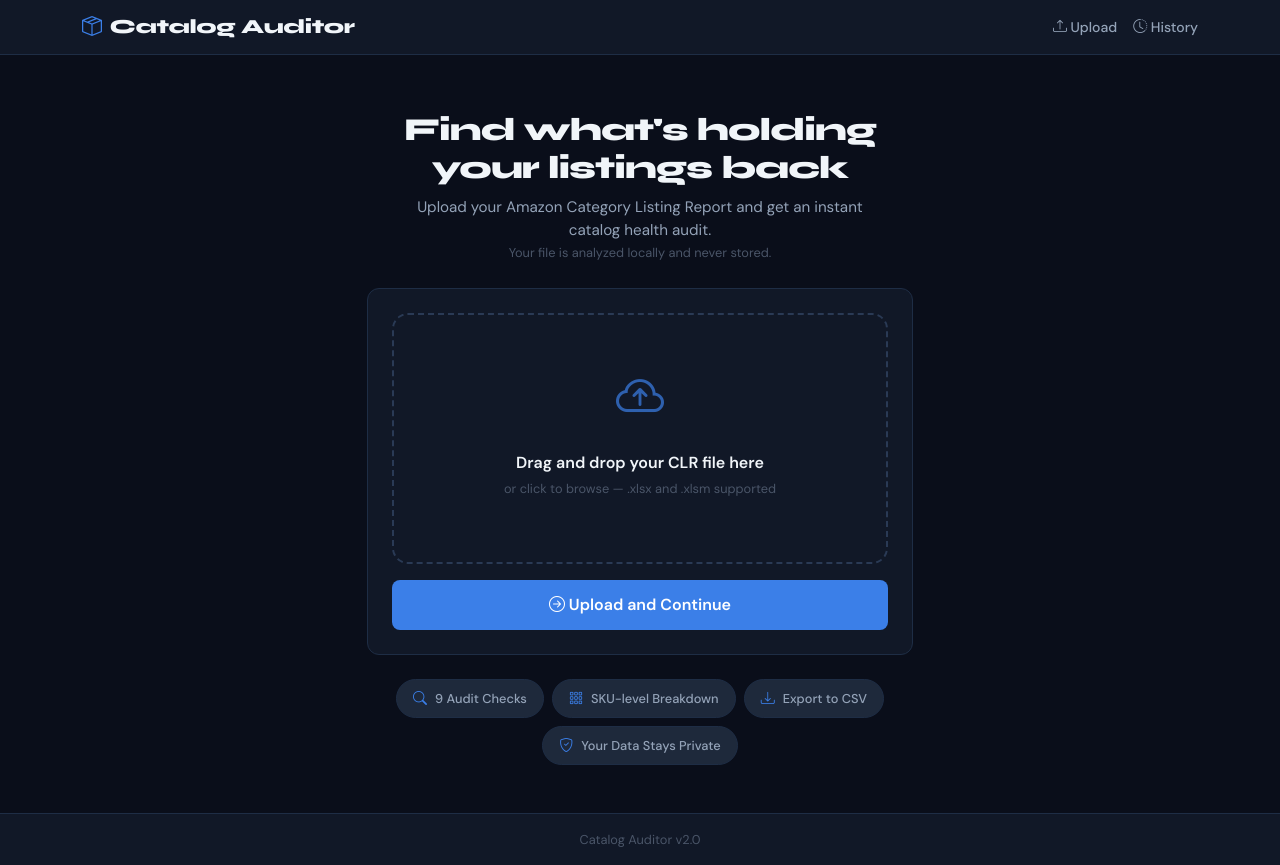
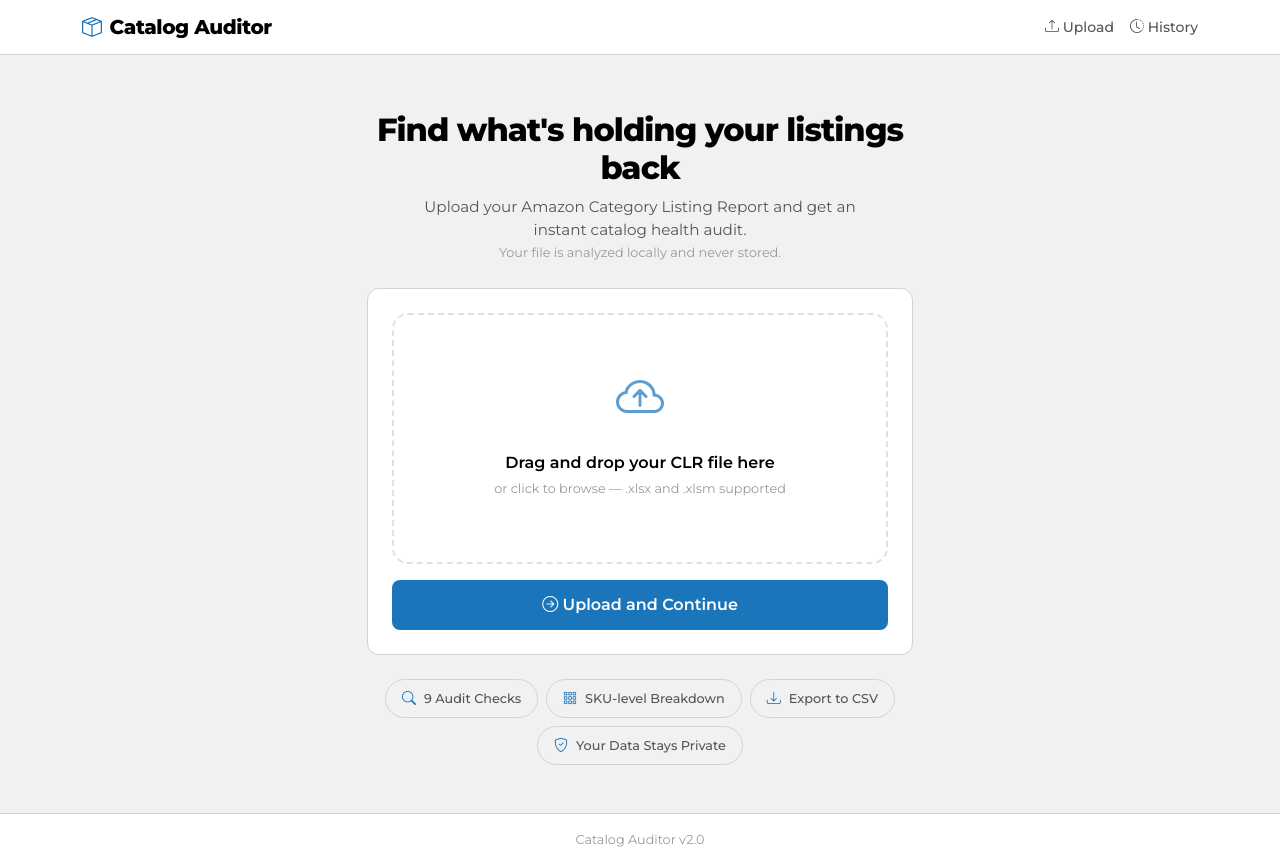
Before and after one commit to vahungc-code/amazon-catalog-auditor, a Flask app: page / in a window 1280 px wide. Run offline with Flask 3, Linux system fonts and the light colour scheme.

Commit message:
Switch to light theme with brand colors and fonts
- Background: #F1F1F2, surfaces: white, text: black
- Fonts: Montserrat (display) + Avenir (body)
- Accent blues: #1B75BB and #00ABE4
- Grays: #D1D2D3, #F1F1F2

Co-Authored-By: Claude Opus 4.6 <noreply@anthropic.com>

```diff
--- a/web/static/css/style.css
+++ b/web/static/css/style.css
@@ -1,46 +1,46 @@
 /* ============================================================
-   Catalog Auditor — Dark Theme Design System
+   Catalog Auditor — Light Theme Design System
    ============================================================ */
 
 /* --- Design Tokens --- */
 :root {
-    --bg-primary: #0A0E1A;
-    --bg-surface: #111827;
-    --bg-surface-hover: #1a2332;
-    --bg-elevated: #1E293B;
-    --border: #1e2d45;
-    --border-light: #2a3a55;
+    --bg-primary: #F1F1F2;
+    --bg-surface: #FFFFFF;
+    --bg-surface-hover: #f7f7f8;
+    --bg-elevated: #F1F1F2;
+    --border: #D1D2D3;
+    --border-light: #e0e0e1;
 
-    --accent: #3B7FE8;
-    --accent-hover: #5a96f0;
-    --accent-soft: rgba(59, 127, 232, 0.12);
+    --accent: #1B75BB;
+    --accent-hover: #00ABE4;
+    --accent-soft: rgba(27, 117, 187, 0.1);
 
     --critical: #EF4444;
-    --critical-soft: rgba(239, 68, 68, 0.12);
+    --critical-soft: rgba(239, 68, 68, 0.08);
     --warning: #F59E0B;
-    --warning-soft: rgba(245, 158, 11, 0.12);
-    --info: #3B82F6;
-    --info-soft: rgba(59, 130, 246, 0.12);
+    --warning-soft: rgba(245, 158, 11, 0.08);
+    --info: #00ABE4;
+    --info-soft: rgba(0, 171, 228, 0.08);
     --success: #10B981;
-    --success-soft: rgba(16, 185, 129, 0.12);
+    --success-soft: rgba(16, 185, 129, 0.08);
 
-    --text: #F1F5F9;
-    --text-muted: #94A3B8;
-    --text-dim: #4A5568;
-    --text-inverse: #0A0E1A;
+    --text: #000000;
+    --text-muted: #555555;
+    --text-dim: #999999;
+    --text-inverse: #FFFFFF;
 
     --radius-sm: 8px;
     --radius-md: 12px;
     --radius-lg: 16px;
     --radius-xl: 20px;
 
-    --shadow-sm: 0 1px 3px rgba(0, 0, 0, 0.3);
-    --shadow-md: 0 4px 12px rgba(0, 0, 0, 0.4);
-    --shadow-lg: 0 8px 30px rgba(0, 0, 0, 0.5);
-    --shadow-glow: 0 0 20px rgba(59, 127, 232, 0.15);
+    --shadow-sm: 0 1px 3px rgba(0, 0, 0, 0.08);
+    --shadow-md: 0 4px 12px rgba(0, 0, 0, 0.1);
+    --shadow-lg: 0 8px 30px rgba(0, 0, 0, 0.12);
+    --shadow-glow: 0 0 20px rgba(27, 117, 187, 0.15);
 
-    --font-display: 'Syne', sans-serif;
-    --font-body: 'DM Sans', sans-serif;
+    --font-display: 'Montserrat', 'Avenir', sans-serif;
+    --font-body: 'Avenir', 'Montserrat', sans-serif;
 
     --transition: 0.2s ease;
 }
@@ -150,7 +150,7 @@ a:hover {
     border-left: 4px solid var(--info);
 }
 .alert-custom .btn-close {
-    filter: invert(1);
+    filter: none;
 }
 
 
@@ -703,7 +703,7 @@ a:hover {
 
 /* --- Forms --- */
 .form-control-dark {
-    background: var(--bg-elevated);
+    background: var(--bg-surface);
     border: 1px solid var(--border);
     color: var(--text);
     border-radius: var(--radius-sm);
@@ -712,7 +712,7 @@ a:hover {
     transition: border-color var(--transition);
 }
 .form-control-dark:focus {
-    background: var(--bg-elevated);
+    background: var(--bg-surface);
     border-color: var(--accent);
     color: var(--text);
     box-shadow: 0 0 0 3px var(--accent-soft);
@@ -723,7 +723,7 @@ a:hover {
 }
 
 .form-select-dark {
-    background: var(--bg-elevated);
+    background: var(--bg-surface);
     border: 1px solid var(--border);
     color: var(--text);
     border-radius: var(--radius-sm);
@@ -857,7 +857,7 @@ a:hover {
 .gap-md { gap: 0.75rem; }
 .gap-lg { gap: 1.25rem; }
 
-/* Code blocks in dark theme */
+/* Code blocks */
 code {
     background: var(--bg-elevated);
     color: var(--accent);
@@ -938,14 +938,14 @@ code {
 }
 
 
-/* --- Override Bootstrap dark mode defaults --- */
+/* --- Override Bootstrap defaults --- */
 .form-check-input:checked {
     background-color: var(--accent);
     border-color: var(--accent);
 }
 .form-check-input {
-    background-color: var(--bg-elevated);
-    border-color: var(--border-light);
+    background-color: var(--bg-surface);
+    border-color: var(--border);
 }
 
 .badge.bg-secondary {
--- a/web/templates/base.html
+++ b/web/templates/base.html
@@ -5,10 +5,10 @@
     <meta name="viewport" content="width=device-width, initial-scale=1.0">
     <title>{% block title %}Catalog Auditor{% endblock %}</title>
 
-    <!-- Google Fonts: Syne (display) + DM Sans (body) -->
+    <!-- Google Fonts: Montserrat (display + headings) -->
     <link rel="preconnect" href="https://fonts.googleapis.com">
     <link rel="preconnect" href="https://fonts.gstatic.com" crossorigin>
-    <link href="https://fonts.googleapis.com/css2?family=DM+Sans:wght@400;500;600;700&family=Syne:wght@700;800&display=swap" rel="stylesheet">
+    <link href="https://fonts.googleapis.com/css2?family=Montserrat:wght@400;500;600;700;800&display=swap" rel="stylesheet">
 
     <!-- Bootstrap 5 + Icons -->
     <link href="https://cdn.jsdelivr.net/npm/bootstrap@5.3.3/dist/css/bootstrap.min.css" rel="stylesheet">
@@ -41,7 +41,7 @@
                 {% for category, message in messages %}
                     <div class="alert-custom alert-{{ 'danger' if category == 'error' else category }} mb-3 p-3 d-flex align-items-center justify-content-between" role="alert">
                         <span>{{ message }}</span>
-                        <button type="button" class="btn-close btn-close-white btn-sm" onclick="this.parentElement.remove()"></button>
+                        <button type="button" class="btn-close btn-sm" onclick="this.parentElement.remove()"></button>
                     </div>
                 {% endfor %}
             {% endif %}
```
